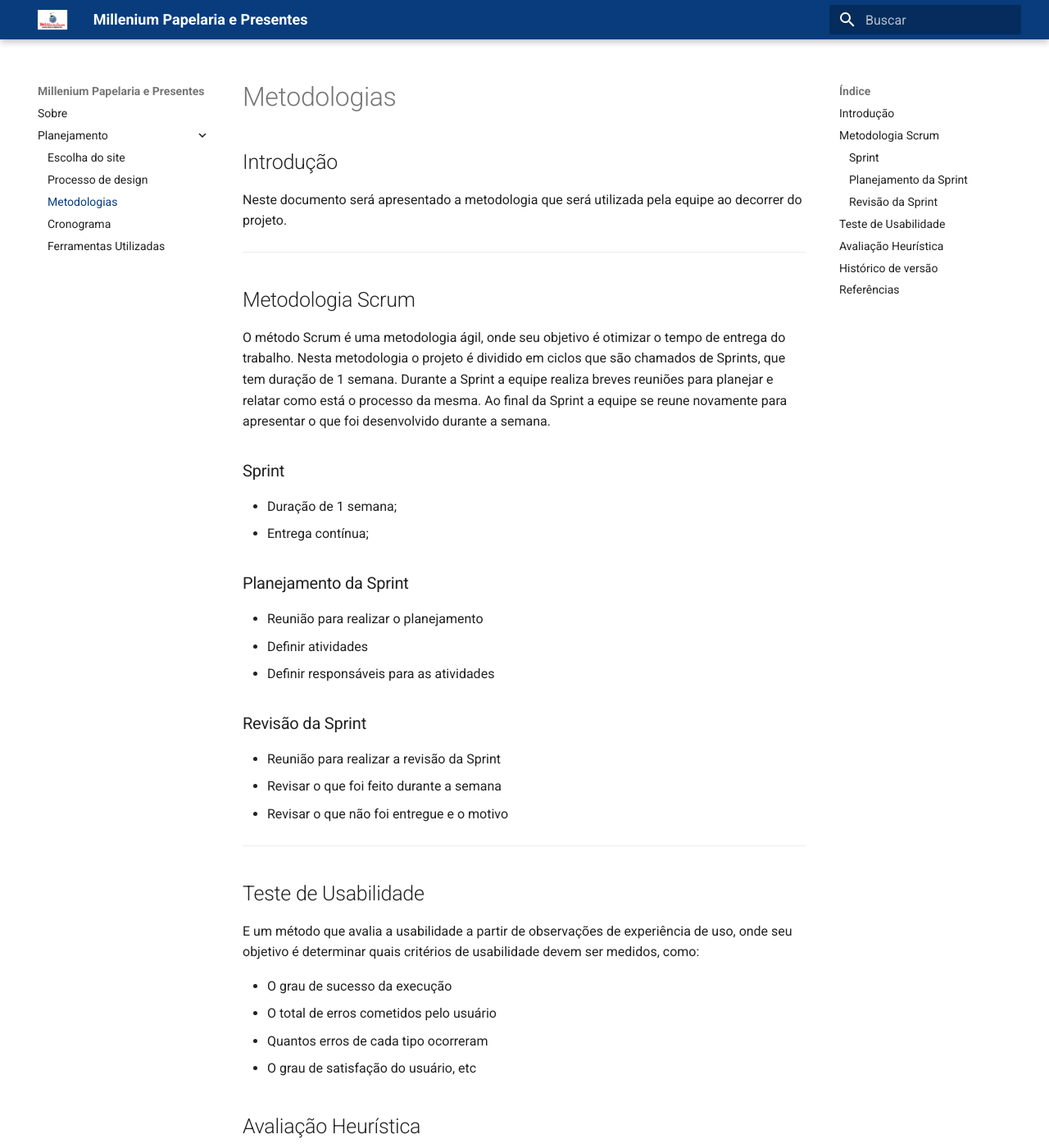
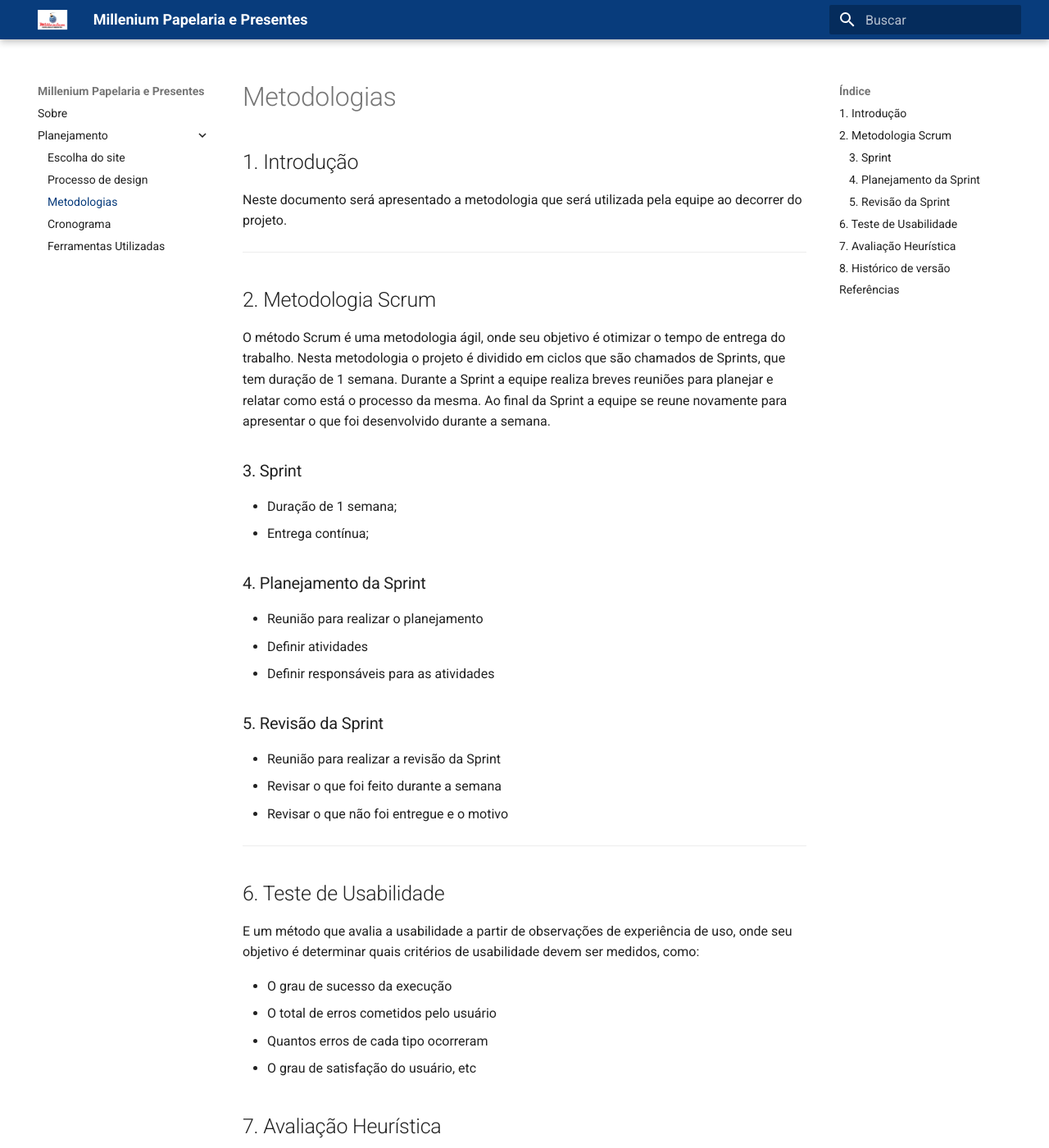
Before and after one commit to Interacao-Humano-Computador/2022.1-Millenium-Papelaria, an MkDocs documentation site: the page built from docs/planejamento/metodologias.md, in a window 1280 px wide and 1400 px high. Shown: the whole window at 82% size. Built offline with MkDocs 1.6.1 and Material for MkDocs 9.7.7, drawn with Linux system fonts in a browser that asks for light colours; some of the changed text lies outside the part shown.

Commit message:
Correção tópicos

```diff
--- a/docs/planejamento/metodologias.md
+++ b/docs/planejamento/metodologias.md
@@ -1,27 +1,27 @@
 # Metodologias
 
-## Introdução
+## 1. Introdução
 
 <p>Neste documento será apresentado a metodologia que será utilizada pela equipe ao decorrer do projeto.</p>
 
 ---
 
-## Metodologia Scrum
+## 2. Metodologia Scrum
 
 <p>O método Scrum é uma metodologia ágil, onde seu objetivo é otimizar o tempo de entrega do trabalho. Nesta metodologia o projeto é dividido em ciclos que são chamados de Sprints, que tem duração de 1 semana. Durante a Sprint a equipe realiza breves reuniões para planejar e relatar como está o processo da mesma. Ao final da Sprint a equipe se reune novamente para apresentar o que foi desenvolvido durante a semana.</p>
 
-### Sprint
+### 3. Sprint
 
 - Duração de 1 semana;
 - Entrega contínua;
 
-### Planejamento da Sprint
+### 4. Planejamento da Sprint
 
 - Reunião para realizar o planejamento
 - Definir atividades
 - Definir responsáveis para as atividades
 
-### Revisão da Sprint
+### 5. Revisão da Sprint
 
 - Reunião para realizar a revisão da Sprint
 - Revisar o que foi feito durante a semana
@@ -29,7 +29,7 @@
 
 ---
 
-## Teste de Usabilidade
+## 6. Teste de Usabilidade
 
 <p>E um método que avalia a usabilidade a partir de observações de experiência de uso, onde seu objetivo é determinar quais critérios de usabilidade devem ser medidos, como:</p>
 
@@ -38,7 +38,7 @@
 - Quantos erros de cada tipo ocorreram
 - O grau de satisfação do usuário, etc
 
-## Avaliação Heurística
+## 7. Avaliação Heurística
 
 <p>É um método de avaliação criado para encontrar problemas de usabilidade durante um processo de design iterativo. A equipe decidiu utilizar a Heurística de Nielsen para fazer essa avaliação, onde seguiremos as heurísticas:</p>
 
@@ -53,7 +53,7 @@
 - Ajudar o usuários a reconhecerem, diagnosticarem e se recuperarem de erros
 - Ajuda e documentação
 
-## Histórico de versão
+## 8. Histórico de versão
 
 | Versão |    Data    |                  Descrição                  |     Autor      |    Revisor    |
 | :----: | :--------: | :-----------------------------------------: | :------------: | :-----------: |
```
